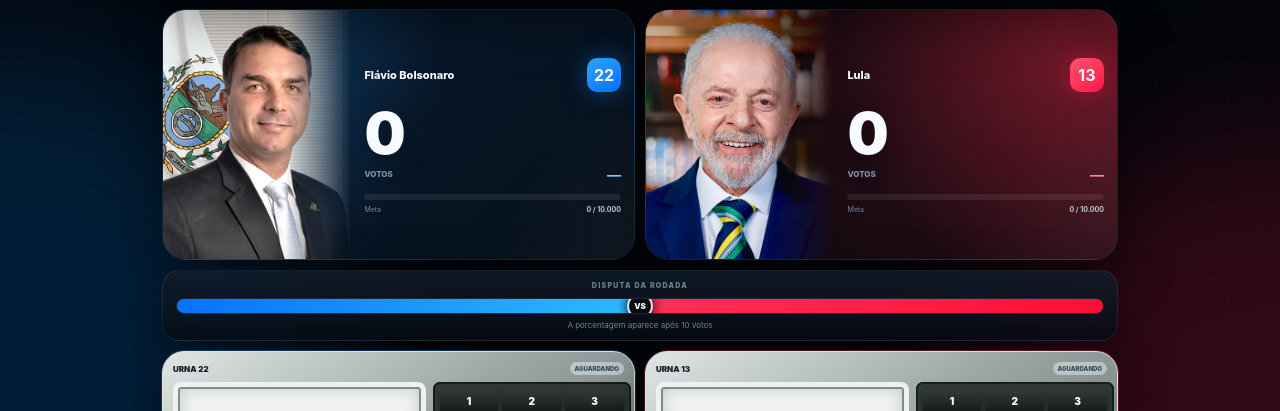
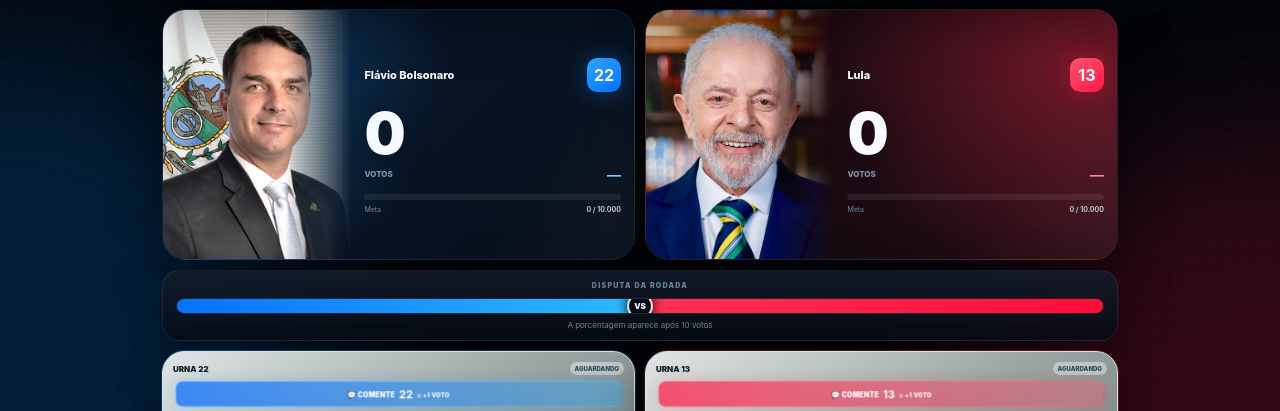
Before and after one commit to brabounico6-a/urna-live-tiktok, a website: page public/index.html in a window 1280 px wide. Shown: the part 102-513 px from the top of the page. Drawn offline with nearby package versions, Linux system fonts and the light colour scheme; no server answers.

Commit message:
Destacar votos por comentario

```diff
--- a/public/index.html
+++ b/public/index.html
@@ -67,6 +67,9 @@
     <section class="urna-stage">
       <article class="urna-box urna-blue" id="urnLeft">
         <div class="urna-title"><span>URNA 22</span><small id="leftLiveTag">AGUARDANDO</small></div>
+        <div class="comment-hint comment-hint-blue">
+          💬 COMENTE <strong>22</strong> <span>= +1 VOTO</span>
+        </div>
         <div class="urna-body">
           <div class="urna-screen" id="screenLeft">
             <div class="screen-idle"><strong>22</strong><small>AGUARDANDO VOTO</small></div>
@@ -89,6 +92,9 @@
 
       <article class="urna-box urna-red" id="urnRight">
         <div class="urna-title"><span>URNA 13</span><small id="rightLiveTag">AGUARDANDO</small></div>
+        <div class="comment-hint comment-hint-red">
+          💬 COMENTE <strong>13</strong> <span>= +1 VOTO</span>
+        </div>
         <div class="urna-body">
           <div class="urna-screen" id="screenRight">
             <div class="screen-idle"><strong>13</strong><small>AGUARDANDO VOTO</small></div>
--- a/public/style.css
+++ b/public/style.css
@@ -19,3 +19,67 @@ button,input,textarea{font:inherit}.hidden{display:none!important}
 @keyframes livePulse{50%{transform:scale(.75);opacity:.7}}@keyframes shine{from{left:-50%}to{left:130%}}@keyframes urnaFlash{40%{filter:brightness(1.28)}100%{filter:none}}@keyframes winnerIn{from{transform:scale(.76) translateY(25px);opacity:0}to{transform:none;opacity:1}}@keyframes trophy{to{transform:translateY(-7px) rotate(3deg)}}@keyframes spin{to{transform:rotate(360deg)}}
 @media(max-width:640px){.app-shell{padding:8px 7px 55px}.hero{padding:11px;border-radius:17px;top:5px}.hero p{display:none}.hero h1{font-size:17px}.round-chip{display:none}.battle-grid{gap:7px}.candidate-card{min-height:178px;border-radius:18px;grid-template-columns:42% 58%}.candidate-info{padding:11px 8px}.candidate-topline span{font-size:8px}.candidate-topline b{width:29px;height:29px;border-radius:8px;font-size:13px}.vote-number{font-size:31px;margin-top:10px}.urna-stage{gap:7px}.urna-box{padding:7px;border-radius:16px;box-shadow:0 8px 0 #4b5755,0 15px 28px rgba(0,0,0,.4)}.urna-body{grid-template-columns:55% 45%;gap:4px}.urna-screen{min-height:105px;border-width:4px}.screen-idle strong{font-size:27px}.keypad{gap:3px;padding:5px}.keypad button{font-size:7px;min-height:18px}.keypad .confirm-key{font-size:5px;min-height:17px}.hand{width:68px}.quick-vote{gap:5px;padding:6px}.vote-rule{padding:7px;font-size:7px}.stats-grid{gap:5px}.stat{padding:9px 4px}.stat strong{font-size:15px}.two-col{grid-template-columns:1fr}.row{flex-direction:column}.row button{width:100%}}
 @media(prefers-reduced-motion:reduce){*{animation-duration:.01ms!important;transition-duration:.01ms!important}}
+
+
+/* AVISO DE VOTO POR COMENTÁRIO */
+.comment-hint{
+  display:flex;
+  align-items:center;
+  justify-content:center;
+  gap:4px;
+  margin:-1px 0 7px;
+  padding:5px 7px;
+  border-radius:8px;
+  font-size:7px;
+  font-weight:900;
+  letter-spacing:.03em;
+  color:#fff;
+  animation:commentHintPulse 1.4s ease-in-out infinite alternate;
+}
+
+.comment-hint strong{
+  font-size:11px;
+}
+
+.comment-hint span{
+  font-size:6px;
+  opacity:.9;
+}
+
+.comment-hint-blue{
+  background:linear-gradient(90deg,rgba(0,104,255,.72),rgba(38,174,255,.35));
+  border:1px solid rgba(92,194,255,.55);
+  box-shadow:0 0 15px rgba(25,151,255,.22);
+}
+
+.comment-hint-red{
+  background:linear-gradient(90deg,rgba(255,27,69,.72),rgba(255,87,111,.35));
+  border:1px solid rgba(255,102,127,.55);
+  box-shadow:0 0 15px rgba(255,39,75,.22);
+}
+
+@keyframes commentHintPulse{
+  from{
+    filter:brightness(.92);
+    transform:scale(.985);
+  }
+  to{
+    filter:brightness(1.15);
+    transform:scale(1);
+  }
+}
+
+@media(max-width:480px){
+  .comment-hint{
+    font-size:6px;
+    padding:4px 5px;
+  }
+
+  .comment-hint strong{
+    font-size:9px;
+  }
+
+  .comment-hint span{
+    font-size:5px;
+  }
+}
```
